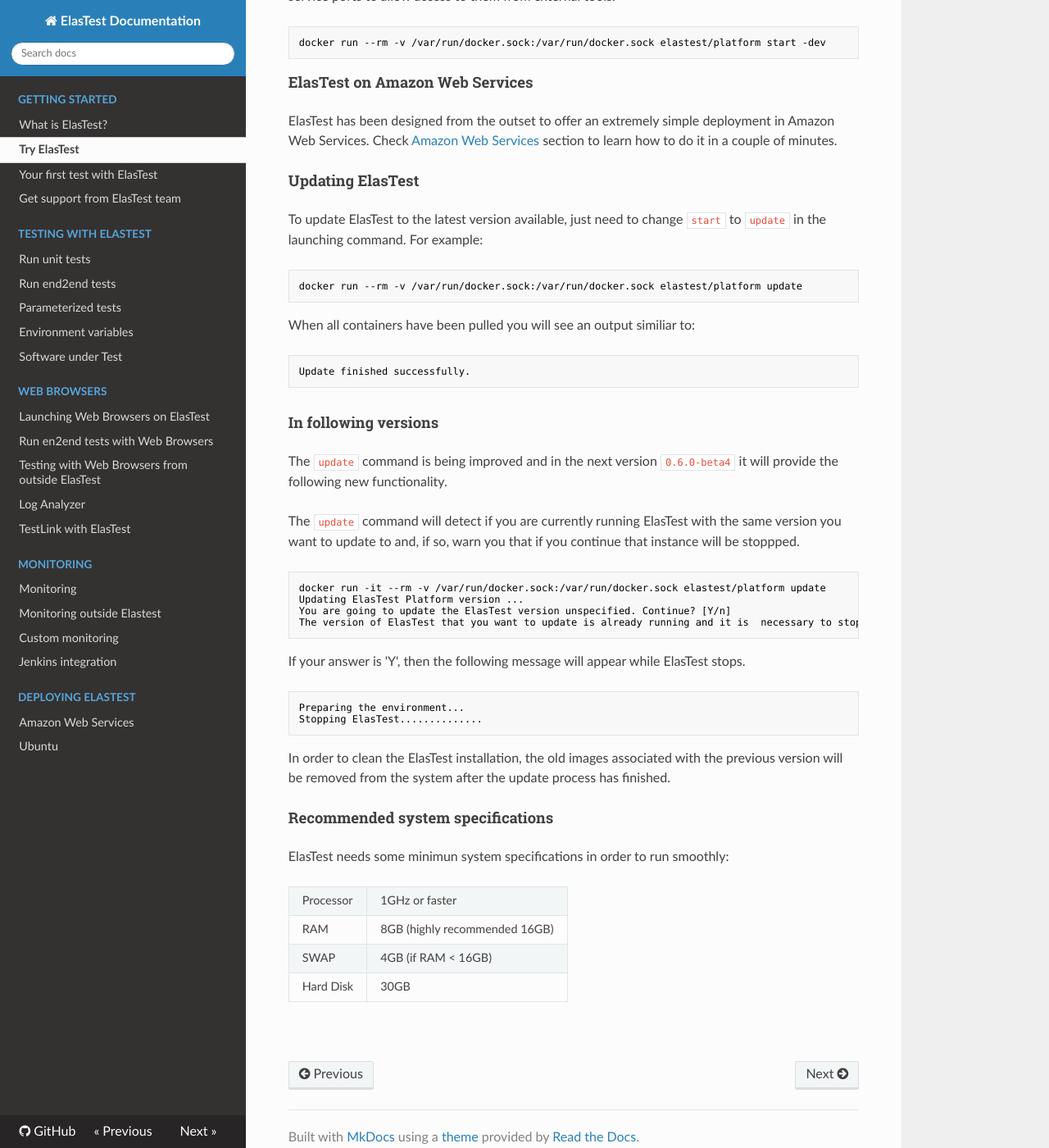
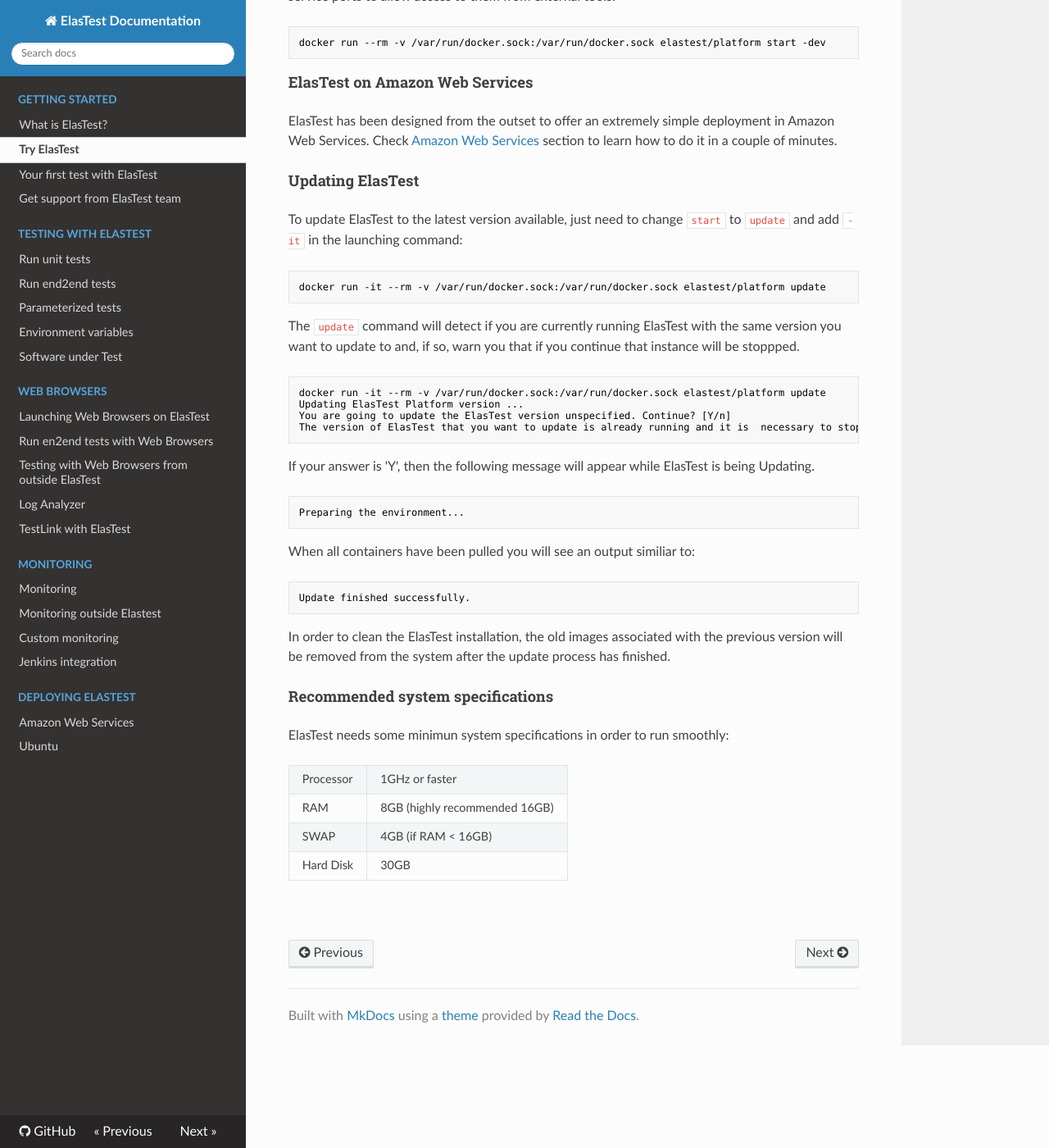
Before and after one commit to elastest/elastest.io-docs, an MkDocs documentation site: the page built from docs/try-elastest.md, in a window 1280 px wide and 1400 px high, scrolled down 1533 px. Shown: the whole window at 82% size. Built offline with MkDocs 1.6.1, drawn with Linux system fonts in a browser that asks for light colours; nearby versions of some CDN libraries; old or Windows-style settings are respelled for this version of MkDocs.

Commit message:
Improvements in Elastest Updating and LogAnalizer sections

````diff
--- a/docs/try-elastest.md
+++ b/docs/try-elastest.md
@@ -83,22 +83,11 @@
 
 <h4 class="holder-subtitle link-top">Updating ElasTest</h4>
 
-To update ElasTest to the latest version available, just need to change `start` to `update` in the launching command. For example:
+To update ElasTest to the latest version available, just need to change `start` to `update` and add `-it` in the launching command:
 
 ```text
-docker run --rm -v /var/run/docker.sock:/var/run/docker.sock elastest/platform update
+docker run -it --rm -v /var/run/docker.sock:/var/run/docker.sock elastest/platform update
 ```
-
-When all containers have been pulled you will see an output similiar to:
-
-```text
-Update finished successfully.
-```
-<div style="margin-top: 30px">
-<h4 id="next-update" class="link-top">In following versions</h4>
-</div>
-
-The `update` command is being improved and in the next version `0.6.0-beta4` it will provide the following new functionality.
 
 The `update` command will detect if you are currently running ElasTest with the same version you want to update to and, if so, warn you that if you continue that instance will be stoppped.
 
@@ -109,11 +98,16 @@
 The version of ElasTest that you want to update is already running and it is  necessary to stop it. Continue? [Y/n]
 ```
 
-If your answer is 'Y', then the following message will appear while ElasTest stops.
+If your answer is 'Y', then the following message will appear while ElasTest is being Updating.
 
 ```text
 Preparing the environment...
-Stopping ElasTest..............
+```
+
+When all containers have been pulled you will see an output similiar to:
+
+```text
+Update finished successfully.
 ```
 
 In order to clean the ElasTest installation, the old images associated with the previous version will be removed from the system after the update process has finished.
````
Also changed, not shown: docs/log-analyzer/index.md (+0 -4 lines).
